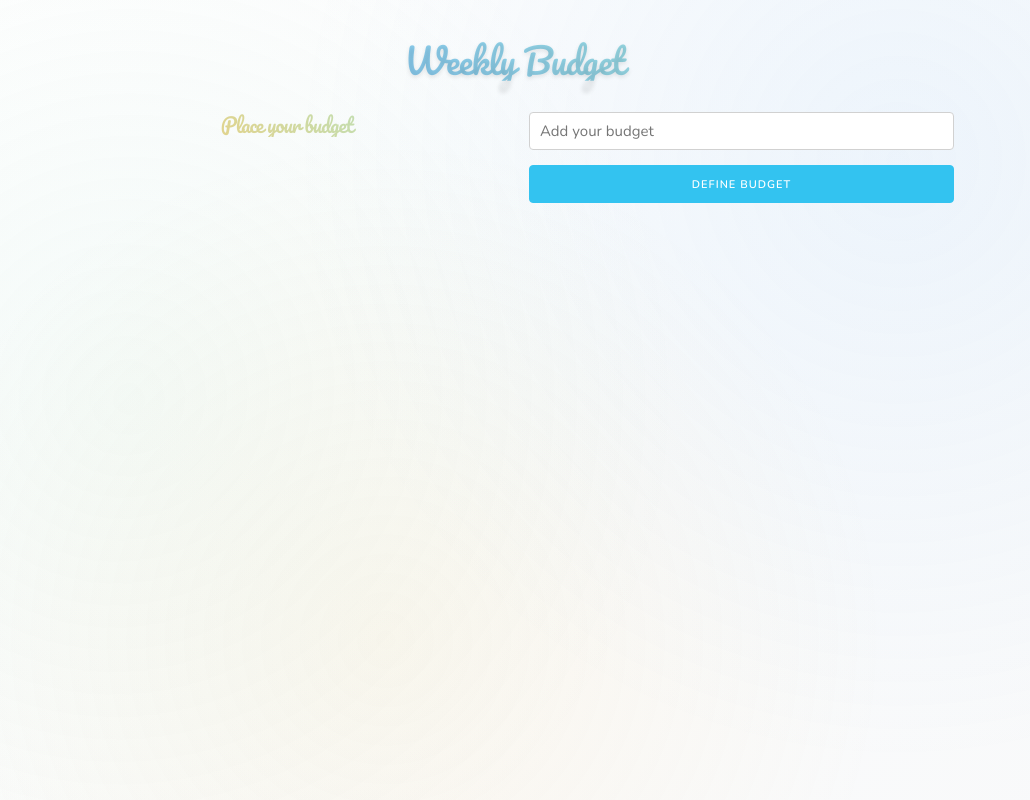
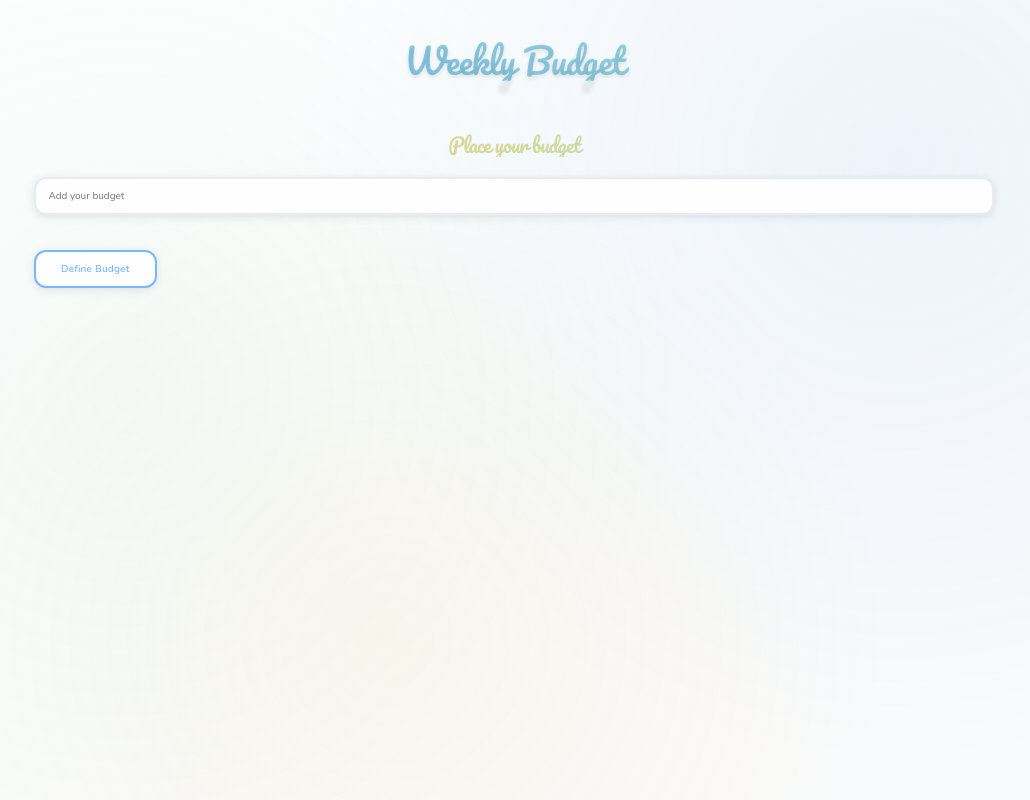
Before and after one commit to jmendozacr/weekly-budget-app, a React (Create React App) app: page / in a window 1280 px wide. Shown: the whole page, without its empty margins (126-1156 px from the left). Built offline with nearby package versions, Linux system fonts and the light colour scheme.

Commit message:
Fix button text vertical centering by adding flex alignment

```diff
--- a/src/App.js
+++ b/src/App.js
@@ -25,11 +25,12 @@ function App() {
   }, [createExpense, expense, expenses, remaining]);
 
   return (
-    <div className="App container">
+    <div className="App">
       <header>
         <h1>Weekly Budget</h1>
+      </header>
 
-        <div className="main-content content">
+      <main className="main-content">
         {
           budgetQuestion ?
           <Question
@@ -37,14 +38,12 @@ function App() {
             setBudgetQuestion={setBudgetQuestion}
             setRemaining={setRemaining}
           />
-            : <div className="row">
-                <div className="one-half column">
+          : <div className="content">
               <Form
                 setExpense={setExpense}
                 setCreateExpense={setCreateExpense}
               />
-                </div>
-                <div className="one-half column">
+              <div>
                 <ExpensesList
                   expenses={expenses}
                 />
@@ -55,8 +54,7 @@ function App() {
               </div>
             </div>
         }
-        </div>
-      </header>
+      </main>
     </div>
   );
 }
--- a/src/component/Expense.js
+++ b/src/component/Expense.js
@@ -1,7 +1,7 @@
 import React from 'react';
 
 const Expense = ({expense}) => (
-    <li className="expenses-incurred">
+    <li>
         <p>
             {expense.expenseName}
             <span className="expense">$ {expense.expenseAmount}</span>
--- a/src/component/ExpensesList.js
+++ b/src/component/ExpensesList.js
@@ -3,8 +3,9 @@ import Expense from './Expense';
 
 function ExpensesList({expenses}) {
     return(
-        <div className="expenses-incurred">
-            <h2>List</h2>
+        <div>
+            <h2>Expenses</h2>
+            <ul className="expenses-incurred">
                 {
                     expenses.map(expense => (
                         <Expense
@@ -13,6 +14,7 @@ function ExpensesList({expenses}) {
                         />
                     ))
                 }
+            </ul>
         </div>
     );
 }
--- a/src/component/Form.js
+++ b/src/component/Form.js
@@ -41,7 +41,6 @@ function Form(props) {
                 <label>Expense name</label>
                 <input
                     type="text"
-                    className="u-full-width"
                     placeholder="Ex. Food"
                     onChange={e => setExpenseName(e.target.value)}
                     value={expenseName}
@@ -51,18 +50,15 @@ function Form(props) {
                 <label>Spending amount</label>
                 <input
                     type="number"
-                    className="u-full-width"
                     placeholder="Ex. 125"
                     onChange={e => setExpenseAmount(parseInt(e.target.value, 10))}
                     value={expenseAmount}
                 />
             </div>
 
-            <input
-                type="submit"
-                className="button-primary u-full-width"
-                value="Add expense"
-            />
+            <button type="submit">
+                Add expense
+            </button>
         </form>
 
     );
--- a/src/component/Question.js
+++ b/src/component/Question.js
@@ -29,17 +29,16 @@ export default function Question(props) {
                     : null
             }
             <form onSubmit={addBudget}>
-                <input
-                    type="number"
-                    className="u-full-width"
-                    placeholder="Add your budget"
-                    onChange={e => setAmount( parseInt(e.target.value, 10) )}
-                />
-                <input
-                    type="submit"
-                    className="button-primary u-full-width"
-                    value="Define Budget"
-                />
+                <div className="field">
+                    <input
+                        type="number"
+                        placeholder="Add your budget"
+                        onChange={e => setAmount( parseInt(e.target.value, 10) )}
+                    />
+                </div>
+                <button type="submit">
+                    Define Budget
+                </button>
             </form>
         </>
     );
--- a/src/index.css
+++ b/src/index.css
@@ -147,6 +147,9 @@ button {
   box-shadow: 0 2px 8px var(--shadow);
   text-transform: none;
   letter-spacing: 0.02em;
+  display: flex;
+  align-items: center;
+  justify-content: center;
 }
 
 button:hover {
```
Lines whose indentation alone changed are shown as unchanged.
